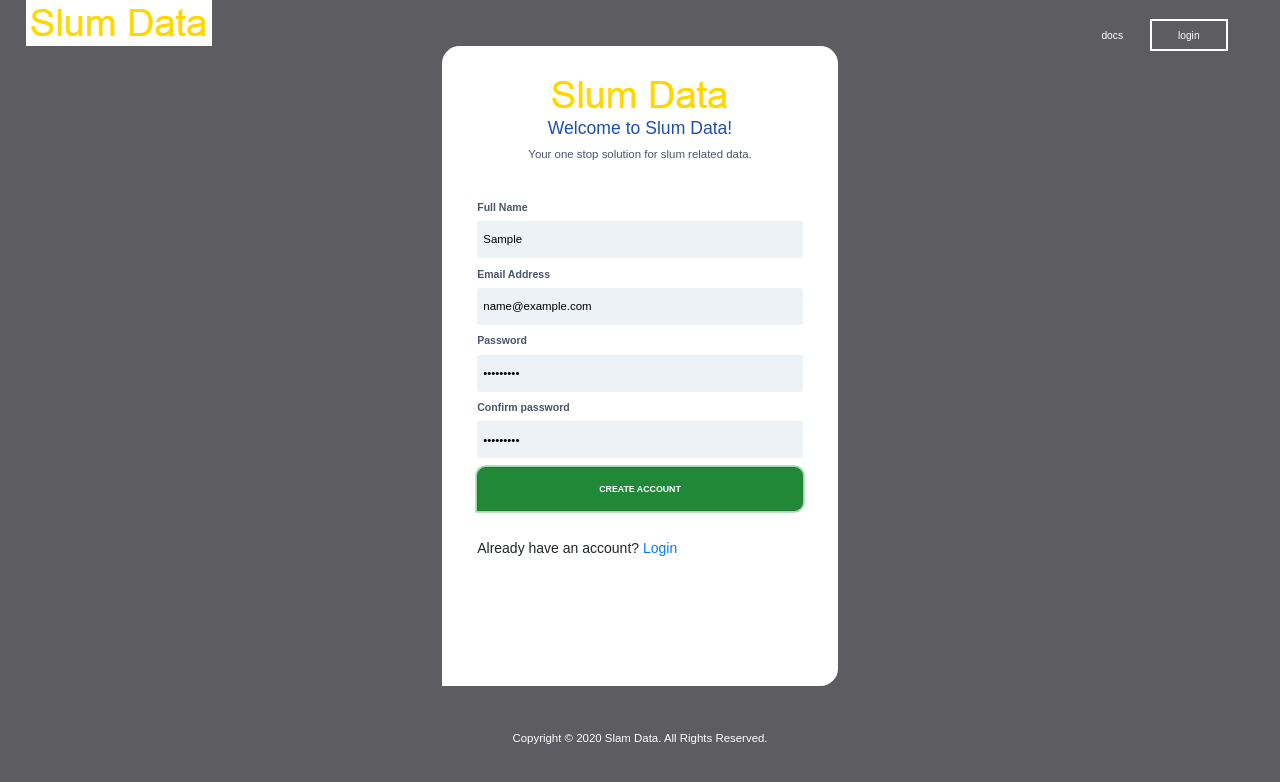
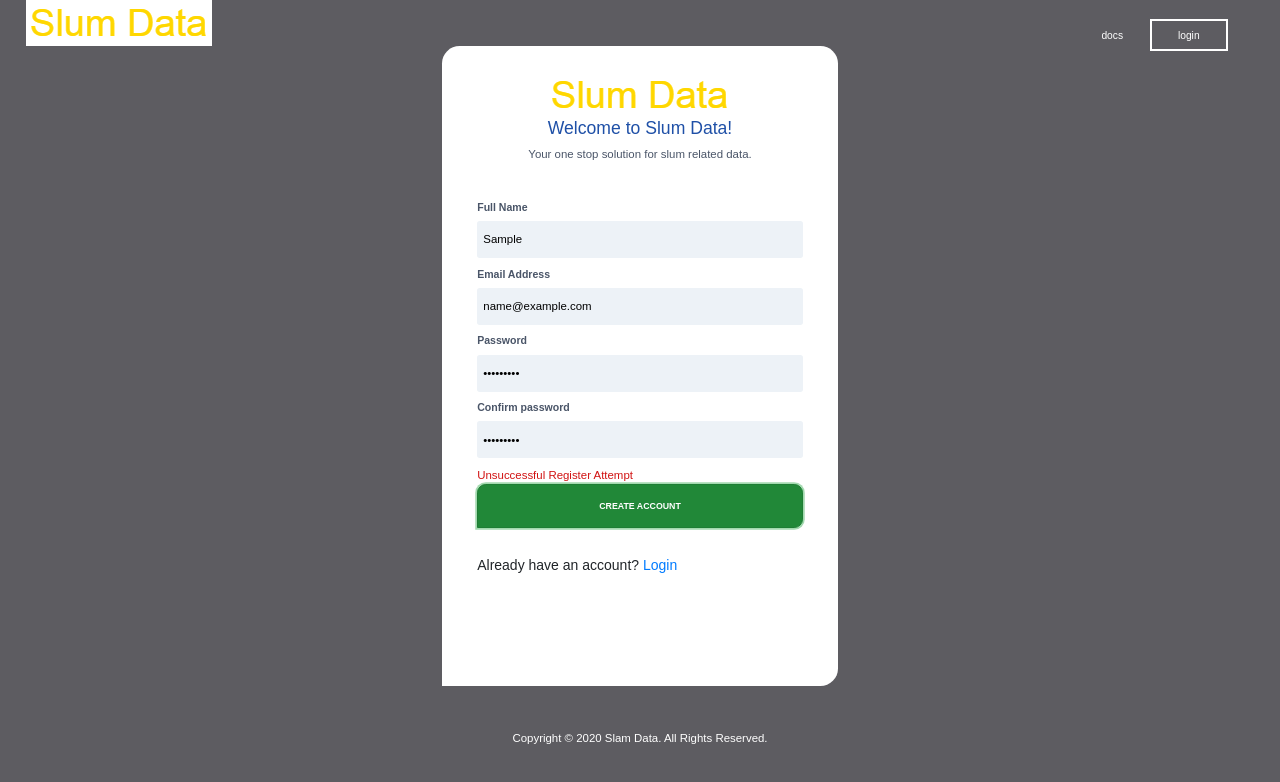
Before and after one commit to BuildForSDG/Team-269-Frontend, a React (Create React App) app: page /register in a window 1280 px wide. Both pictures are taken after typing "Sample", "name@example.com", "Sample123", "Sample123" into the empty fields and a click on the input "CREATE ACCOUNT". Shown: the top 782 px of the page. Built offline with nearby package versions, Linux system fonts and the light colour scheme; no server answers.

Commit message:
feature: add error handling functionality to register page

```diff
--- a/src/components/signup/SignUp.js
+++ b/src/components/signup/SignUp.js
@@ -38,7 +38,8 @@ class SignUp extends Component {
         email: '',
         password: '',
         confirmPassword: ''
-      }
+      },
+      error:''
     };
     this.handleSubmit = this.handleSubmit.bind(this);
   }
@@ -57,6 +58,11 @@ class SignUp extends Component {
         console.log(res.data)
       }).catch((error) => {
         console.log(error)
+        this.setState({
+
+          error: 'Unsuccessful Register Attempt'
+        });
+
       });
 
     this.setState({ name: '', email: '', password: '', password_confirmation: '' })
@@ -71,19 +77,19 @@ class SignUp extends Component {
     switch (name) {
       case 'fullname':
         formErrors.lastName = value.length < 6 ? 'Minimum 6 characaters required' : '';
-        this.setState({ fullName: value })
+        this.setState({ fullName: value, error:'' })
         break;
       case 'email':
         formErrors.email = emailRegex.test(value) ? '' : 'Invalid email address';
-        this.setState({ email: value })
+        this.setState({ email: value, error:'' })
         break;
       case 'password':
         formErrors.password = value.length < 8 ? 'Minimum 8 characaters required' : '';
-        this.setState({ password: value })
+        this.setState({ password: value, error:'' })
         break;
       case 'confirmPassword':
         formErrors.confirmPassword = value.length !== formErrors.password ? 'Enter the same password' : '';
-        this.setState({ confirmPassword: value })
+        this.setState({ confirmPassword: value, error:'' })
         break;
       default:
         break;
@@ -92,7 +98,7 @@ class SignUp extends Component {
     this.setState({ formErrors, [name]: value },() => console.log(this.state));
   };
   render() {
-    const { formErrors } = this.state;
+    const { formErrors, error } = this.state;
     return (
       <main>
         <Header />
@@ -157,6 +163,9 @@ class SignUp extends Component {
                 <span className="errorMessage">{formErrors.password}</span>
               )}
             </div>
+            {error && (
+              <span className="errorMessage">{error}</span>
+                )}
             <div className="form-group">
               <input type="submit" value="CREATE ACCOUNT" className="btn btn-success btn-block" />
               <small>
```
